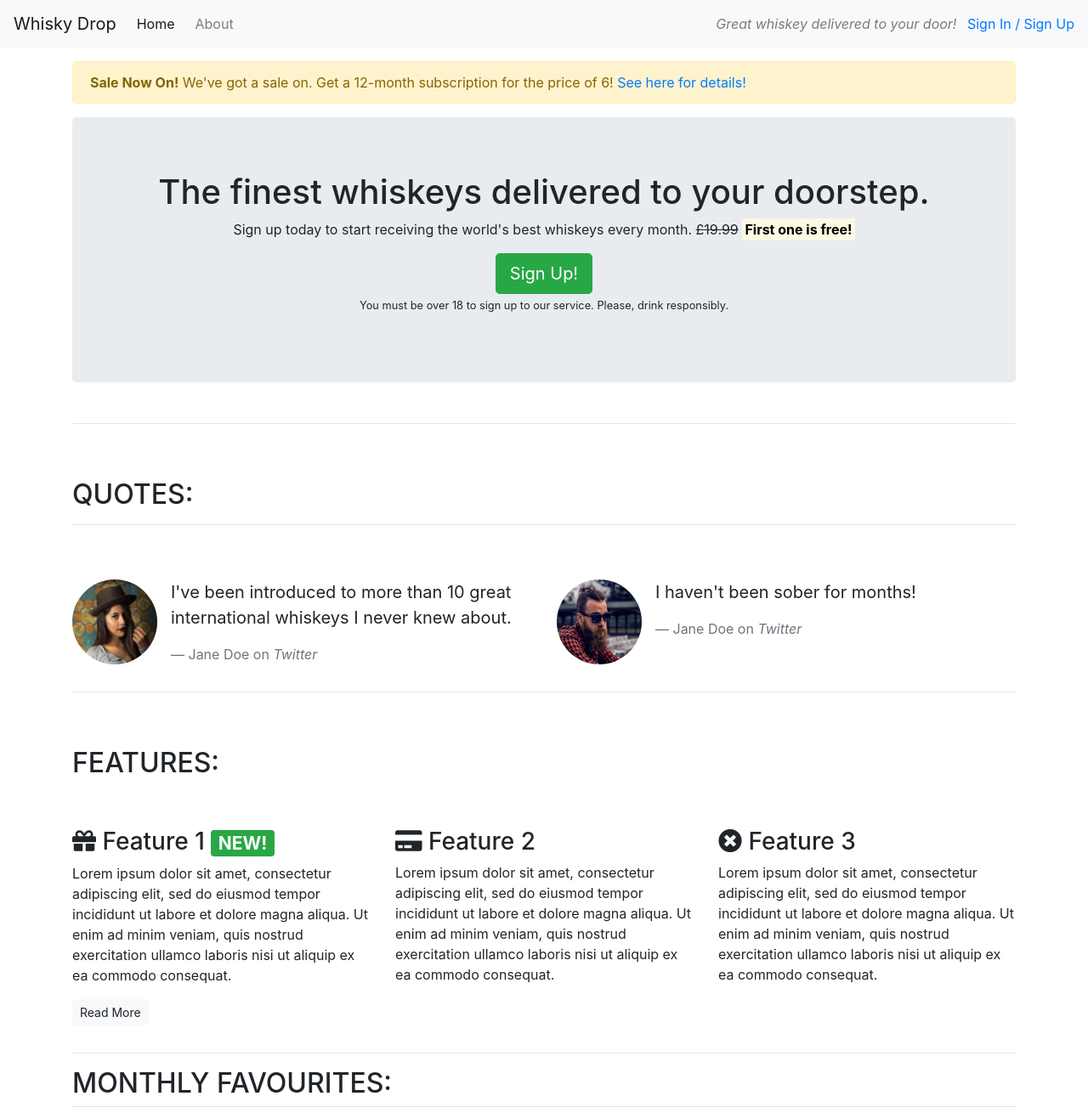
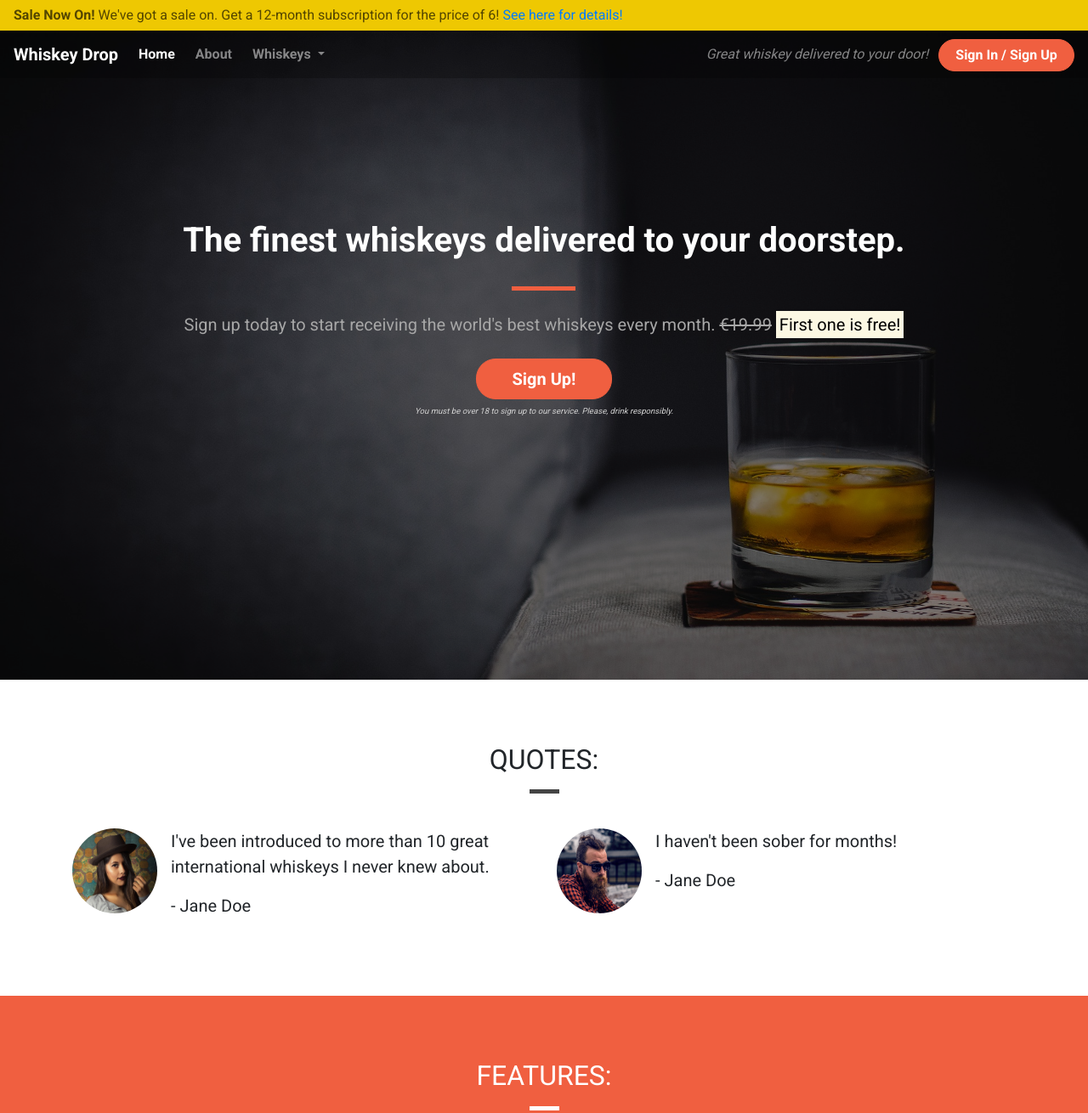
Before and after one commit to Sarah-LB/exploring-bootstrap-lesson, a plain HTML site: page index.html in a window 1280 px wide. Shown: the top 1310 px of the page at 85% size. Drawn offline with nearby package versions, Linux system fonts and the light colour scheme.

Commit message:
copy and paste source code with monthly favourites left in

```diff
--- /dev/null
+++ b/css/style.css
@@ -0,0 +1,201 @@
+body {
+    font-family: 'Roboto', sans-serif;
+}
+
+/* Containers */
+
+.container-wrapper {}
+
+.container-wrapper--red {
+    background-color: #f05f40;
+    color: white;
+}
+
+.alert-container {}
+
+.callout-container {
+    height: 100vh;
+
+    background: url('../images/whiskey-background.jpg') no-repeat bottom right fixed;
+    -webkit-background-size: cover;
+    -moz-background-size: cover;
+    -o-background-size: cover;
+    background-size: cover;
+
+    display: flex;
+    align-items: center;
+    justify-content: center;
+
+    position: relative;
+}
+
+.opaque-overlay {
+    position: absolute;
+    top: 0;
+    left: 0;
+    height: 100%;
+    width: 100%;
+    background-color: rgba(0, 0, 0, 0.5);
+}
+
+.content-container {
+    padding-top: 75px;
+    padding-bottom: 75px;
+}
+
+/* Navbar */
+
+.navalert-container {
+    position: absolute;
+    top: 0;
+    left: 0;
+    z-index: 1;
+    padding-left: 0;
+    padding-right: 0;
+}
+
+.navbar {
+    margin-bottom: 0;
+    width: 100%;
+    background-color: rgba(0, 0, 0, .25);
+    border: 0;
+}
+
+.navbar .navbar-toggler {
+    border: 0;
+}
+
+.navbar .navbar-brand {
+    font-weight: bold;
+}
+
+.navbar .navbar-nav a {
+    font-weight: bold;
+}
+
+
+/* Jumbotron */
+
+.jumbotron {
+    background-color: transparent;
+}
+
+.jumbotron h1 {
+    color: white;
+    font-weight: bold;
+    margin-bottom: 30px;
+    color: white;
+}
+
+.jumbotron .lead {
+    color: #a7a7a7;
+    margin: 25px 0;
+}
+
+.jumbotron small {
+    font-size: 60%;
+    font-style: italic;
+    color: #d0d0d0;
+}
+
+/* Block dividers */
+
+.block-divider {
+    width: 75px;
+    height: 5px;
+    border: 0;
+    background-color: #444;
+}
+
+.block-divider--orange {
+    background-color: #f05f40;
+}
+
+.block-divider--white {
+    background-color: white;
+}
+
+.block-divider--short {
+    width: 35px;
+}
+
+/* Buttons */
+
+.btn--cta {
+    font-weight: bold;
+    border-radius: 23px;
+    width: 160px;
+}
+
+.btn--red {
+    color: white;
+    background-color: #f05f40;
+    border-color: #f05f40;
+}
+
+.btn--red:hover,
+.btn--red:active,
+.btn--red:focus,
+.btn--red:active:focus {
+    background-color: #df4929;
+    border-color: #df4929;
+    color: white;
+}
+
+/* Alert */
+
+.alert-container .col-12 {
+    padding-left: 0;
+    padding-right: 0;
+}
+
+.site-wide-alert {
+    color: #544600;
+    background-color: #eec802;
+    border-color: #eec802;
+    padding: 5px 15px;
+    margin-bottom: 0;
+    border: 1px solid transparent;
+    border-radius: 0;
+}
+
+/* Page Headers */
+
+.page-header {
+    margin-bottom: 0;
+    border-bottom: 0;
+    text-align: center;
+}
+
+.page-header h2 {
+    margin-top: 0;
+}
+
+/* Quotes */
+
+.quotes .page-header {
+    margin-bottom: 25px;
+}
+
+/* Features */
+
+.feature {
+    text-align: center;
+    margin-bottom: 40px;
+}
+
+.feature i {
+    margin-bottom: 20px;
+    font-size: 45px;
+    line-height: 45px;
+}
+
+.feature .btn {
+    background-color: white;
+    border-color: white;
+    border-radius: 15px;
+    min-width: 100px;
+    font-weight: bold;
+    margin-top: 10px;
+    color: #f05f40;
+}
--- a/index.html
+++ b/index.html
@@ -3,57 +3,84 @@
 
 <head>
     <meta charset="utf-8">
-
     <title>Whiskey Drop | Taste a new whiskey every month</title>
-    <meta name="viewport" content="width=device-width, initla-scale=1.0">
+    <meta name="viewport" content="width=device-width, initial-scale=1.0">
     <link rel="stylesheet" href="https://maxcdn.bootstrapcdn.com/bootstrap/4.1.3/css/bootstrap.min.css">
-    <link rel="stylesheet" href="https://use.fontawesome.com/releases/v5.15.4/css/all.css" integrity="sha384-DyZ88mC6Up2uqS4h/KRgHuoeGwBcD4Ng9SiP4dIRy0EXTlnuz47vAwmeGwVChigm" crossorigin="anonymous">
+    <link rel="stylesheet" href="https://use.fontawesome.com/releases/v5.6.1/css/all.css" integrity="sha384-gfdkjb5BdAXd+lj+gudLWI+BXq4IuLW5IT+brZEZsLFm++aCMlF1V92rMkPaX4PP" crossorigin="anonymous">
+    <link href="https://fonts.googleapis.com/css?family=Roboto:400,700" rel="stylesheet">
+    <link rel="stylesheet" href="css/style.css" type="text/css" />
 </head>
 
 <body>
-    <nav class="navbar navbar-light bg-light navbar-expand-sm">
-        <a href = "/" class="navbar-brand">Whisky Drop</a>
-        <ul class="navbar-nav mr-auto">
-            <li class="active nav-item mr-2"><a class="nav-link" href="/">Home</a></li>
-            <li class="nav-item mr-2"><a class="nav-link" href="/about">About</a></li>
-            <li class="nav-item mr-2 d-block d-sm-none"><a class="nav-link" href="/login">Sign In / Sign Up</a></li>
-        </ul>
-        <div class="d-none d-md-block">
-            <p class="navbar-text my-auto mr-2"><i>Great whiskey delivered to your door!</i></p>
-            <a href="/login">Sign In / Sign Up</a>
-        </div>
-    </nav>
-    <article class="container mt-3">
-        <!-- Callout -->
-        <div class ="row d-none d-sm-block">
+    <div class="container-fluid navalert-container">
+        <div class="container-fluid alert-container">
+            <div class="row d-none d-sm-block">
                 <div class="col-12">
-                <div class="alert alert-warning">
+                    <div class="site-wide-alert alert alert-warning">
                         <strong>Sale Now On!</strong> We've got a sale on. Get a 12-month subscription for the price of 6! <a href="">See here for details!</a>
                     </div>
                 </div>
             </div>
-        <div class ="row">
+        </div>
+        <nav class="navbar navbar-dark navbar-expand-sm">
+            <a href="/" class="navbar-brand">Whiskey Drop</a>
+
+            <button class="navbar-toggler ml-auto" type="button" data-toggle="collapse" data-target="#navbarNavDropdown" aria-controls="navbarNavDropdown" aria-expanded="false" aria-label="Toggle navigation">
+        <span class="navbar-toggler-icon"></span></button>
+
+            <div class="collapse navbar-collapse" id="navbarNavDropdown">
+                <ul class="navbar-nav mr-auto">
+                    <li class="active nav-item mr-2"><a class="nav-link" href="/">Home</a></li>
+                    <li class="nav-item mr-2"><a class="nav-link" href="/about">About</a></li>
+                    <li class="nav-item dropdown">
+                        <a class="nav-link dropdown-toggle" href="#" id="navbarDropdownMenuLink" role="button" data-toggle="dropdown" aria-haspopup="true" aria-expanded="false">
+          Whiskeys
+        </a>
+                        <div class="dropdown-menu" aria-labelledby="navbarDropdownMenuLink">
+                            <a class="dropdown-item" href="#">Irish</a>
+                            <a class="dropdown-item" href="#">Scotch</a>
+                            <a class="dropdown-item" href="#">Japanese</a>
+                            <a class="dropdown-item" href="#">American</a>
+                        </div>
+                    </li>
+
+                    <li class="nav-item mr-2 d-block d-sm-none"><a class="nav-link" href="/login">Sign In / Sign Up</a></li>
+                </ul>
+            </div>
+            <div class="d-none d-md-block">
+                <p class="navbar-text my-auto mr-2"><i>Great whiskey delivered to your door!</i></p>
+                <a href="/login" class="btn btn--cta btn--red">Sign In / Sign Up</a>
+            </div>
+        </nav>
+    </div>
+    <div class="container-fluid callout-container">
+        <!-- Callout -->
+        <div class="opaque-overlay">&nbsp;</div>
+        <div class="row">
             <div class="col-12">
                 <section class="callout jumbotron text-center">
-                <h1>The finest whiskeys delivered to your doorstep.</h1>
-                <p class-="lead">Sign up today to start receiving the world's best whiskeys every month.
-                <s class="d-none d-sm-inline">£19.99</s>
+                    <h1 class="jumbotron-header">The finest whiskeys delivered to your doorstep.</h1>
+                    <hr class="block-divider block-divider--orange">
+                    <p class="lead">Sign up today to start receiving the world's best whiskeys every month.
+                        <s class="d-none d-sm-inline">€19.99</s>
                         <span class="d-inline d-sm-none"><br></span>
                         <strong><mark>First one is free!</mark></strong></p>
-                <button class="btn btn-success btn-lg">Sign Up!</button>
-                <p class="text-muted!"><small>You must be over 18 to sign up to our service.  Please, drink responsibly.</small></p>
+                    <button class="btn btn-lg btn--cta btn--red" data-toggle="modal" data-target="#signUpModal">Sign Up!</button>
+                    <p class="text-muted"><small>You must be over 18 to sign up to our service. Please, drink responsibly.</small></p>
                 </section>
             </div>
         </div>
         <!-- /.callout -->
-        <hr>
+    </div>
 
     <!-- Quotes -->
+    <div class="container-wrapper">
+        <div class="container quotes-container content-container">
             <section class="quotes">
                 <div class="row">
-                        <div class="col-12 my-5">
+                    <div class="col-12 page-header">
                         <h2 class="text-uppercase">Quotes:</h2>
-                            <hr />
+                        <hr class="block-divider block-divider--short">
                     </div>
                 </div>
                 <div class="row">
@@ -65,7 +92,7 @@
                             <div class="media-body">
                                 <blockquote class="blockquote">
                                     <p>I've been introduced to more than 10 great international whiskeys I never knew about.</p>
-                                        <footer class="blockquote-footer">Jane Doe on <cite title="Twitter">Twitter</cite></footer>
+                                    <p>- Jane Doe</p>
                                 </blockquote>
                             </div>
                         </div>
@@ -78,7 +105,7 @@
                             <div class="media-body">
                                 <blockquote class="blockquote">
                                     <p>I haven't been sober for months!</p>
-                                        <footer class="blockquote-footer">Jane Doe on <cite title="Twitter">Twitter</cite></footer>
+                                    <p>- Jane Doe</p>
                                 </blockquote>
                             </div>
                         </div>
@@ -86,39 +113,46 @@
                 </div>
             </section>
             <!-- /.quotes -->
-        <hr>
+        </div>
+    </div>
 
     <!-- Features -->
+    <div class="container-wrapper container-wrapper--red">
+        <div class="container features-container content-container">
             <section class="features">
                 <div class="row">
-                <div class="col-12 my-5">
+                    <div class="col-12 page-header">
                         <h2 class="text-uppercase">Features:</h2>
+                        <hr class="block-divider block-divider--short block-divider--white">
                     </div>
                 </div>
                 <div class="row">
                     <div class="col-12 col-md-6 col-lg-4">
                         <div class="feature">
-                        <h3><i class="fas fa-gift d-none d-sm-inline"></i> Feature 1 <span class="badge badge-success">NEW!</span></h3>
+                            <h3><i class="fas fa-gift d-none d-sm-block"></i> Feature 1 <span class="badge badge-success">NEW!</span></h3>
                             <p>Lorem ipsum dolor sit amet, consectetur adipiscing elit, sed do eiusmod tempor incididunt ut labore et dolore magna aliqua. Ut enim ad minim veniam, quis nostrud exercitation ullamco laboris nisi ut aliquip ex ea commodo consequat.</p>
                             <p><a class="btn btn-sm btn-light" href="">Read More</a></p>
                         </div>
                     </div>
                     <div class="col-12 col-md-6 col-lg-4">
                         <div class="feature">
-                        <h3><i class="fas fa-credit-card d-none d-sm-inline"></i> Feature 2</h3>
+                            <h3><i class="fas fa-credit-card d-none d-sm-block"></i> Feature 2</h3>
                             <p>Lorem ipsum dolor sit amet, consectetur adipiscing elit, sed do eiusmod tempor incididunt ut labore et dolore magna aliqua. Ut enim ad minim veniam, quis nostrud exercitation ullamco laboris nisi ut aliquip ex ea commodo consequat.</p>
+                            <p><a class="btn btn-sm btn-light" href="">Read More</a></p>
                         </div>
                     </div>
                     <div class="col-12 d-md-none d-lg-block col-lg-4">
                         <div class="feature">
-                        <h3><i class="fas fa-times-circle d-none d-sm-inline"></i> Feature 3</h3>
+                            <h3><i class="fas fa-times-circle d-none d-sm-block"></i> Feature 3</h3>
                             <p>Lorem ipsum dolor sit amet, consectetur adipiscing elit, sed do eiusmod tempor incididunt ut labore et dolore magna aliqua. Ut enim ad minim veniam, quis nostrud exercitation ullamco laboris nisi ut aliquip ex ea commodo consequat.</p>
+                            <p><a class="btn btn-sm btn-light" href="">Read More</a></p>
                         </div>
                     </div>
                 </div>
             </section>
             <!-- /.features -->
-        <hr>
+        </div>
+    </div>
 
         <!-- monthly-favourites -->
         <section>
@@ -158,6 +192,41 @@
 
         <!-- /.monthly-favourites -->
     </article>
+
+    <div class="modal" tabindex="-1" role="dialog" id="signUpModal">
+        <div class="modal-dialog" role="document">
+            <div class="modal-content">
+                <div class="modal-header">
+                    <h5 class="modal-title">Sign Up To Whiskey Drop!</h5>
+                    <button type="button" class="close" data-dismiss="modal" aria-label="Close">
+          <span aria-hidden="true">&times;</span>
+        </button>
+                </div>
+                <div class="modal-body">
+                    <form>
+                        <div class="form-group">
+                            <label for="exampleInputEmail1">Email address</label>
+                            <input type="email" class="form-control" id="exampleInputEmail1" aria-describedby="emailHelp" placeholder="Enter email">
+                            <small id="emailHelp" class="form-text text-muted">We'll never share your email with anyone else.</small>
+                        </div>
+                        <div class="form-group">
+                            <label for="password">Password</label>
+                            <input type="password" class="form-control" id="password" placeholder="Password">
+                        </div>
+                        <div class="form-group">
+                            <label for="repeatPassword">Repeat Password</label>
+                            <input type="password" class="form-control" id="repeatPassword" placeholder="Repeat Password">
+                        </div>
+                        <button type="submit" class="btn btn-success">Submit</button>
+                    </form>
+                </div>
+            </div>
+        </div>
+    </div>
+
+    <script src="https://code.jquery.com/jquery-3.3.1.slim.min.js" integrity="sha384-q8i/X+965DzO0rT7abK41JStQIAqVgRVzpbzo5smXKp4YfRvH+8abtTE1Pi6jizo" crossorigin="anonymous"></script>
+    <script src="https://cdnjs.cloudflare.com/ajax/libs/popper.js/1.14.3/umd/popper.min.js" integrity="sha384-ZMP7rVo3mIykV+2+9J3UJ46jBk0WLaUAdn689aCwoqbBJiSnjAK/l8WvCWPIPm49" crossorigin="anonymous"></script>
+    <script src="https://stackpath.bootstrapcdn.com/bootstrap/4.1.3/js/bootstrap.min.js" integrity="sha384-ChfqqxuZUCnJSK3+MXmPNIyE6ZbWh2IMqE241rYiqJxyMiZ6OW/JmZQ5stwEULTy" crossorigin="anonymous"></script>
 </body>
 
 </html>
```
Also changed, not shown: images/whiskey-background.jpg (added). Lines whose indentation alone changed are shown as unchanged.
